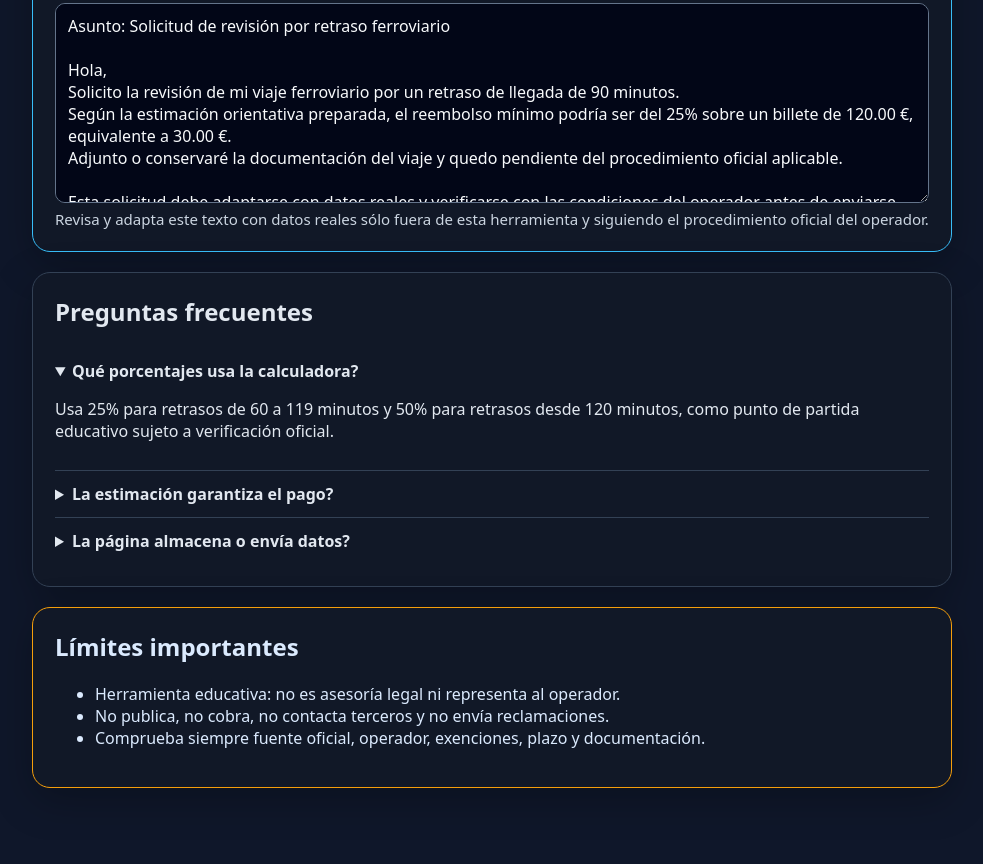
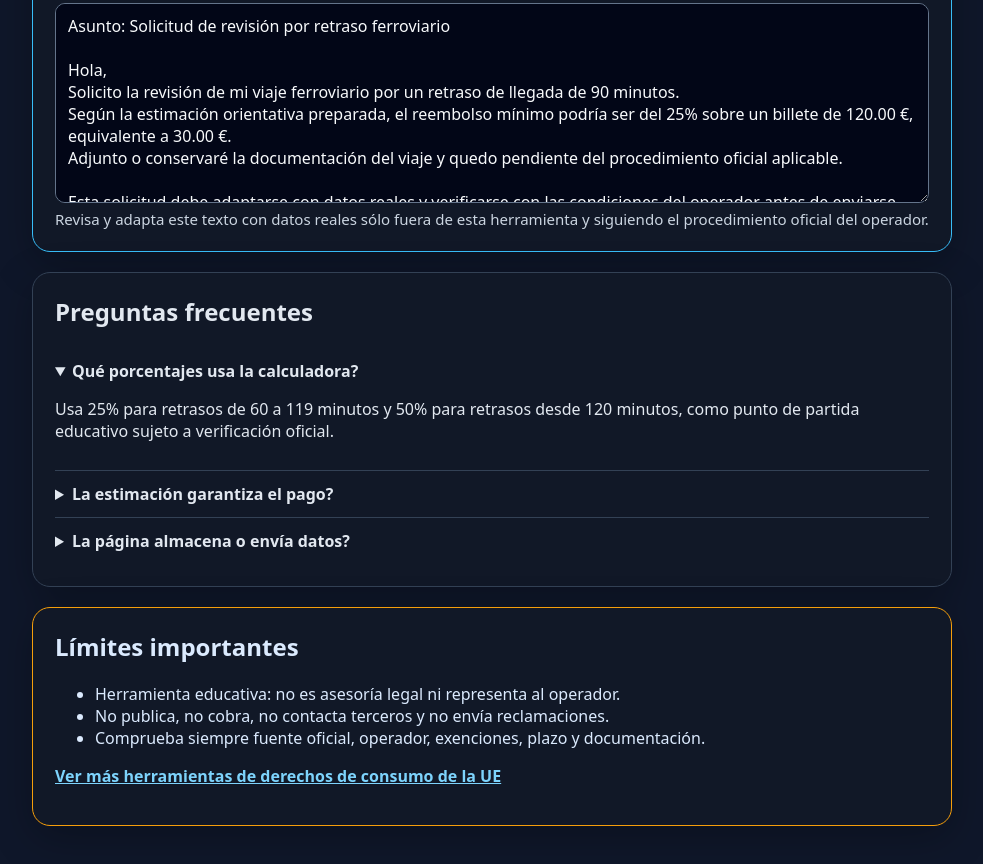
Before and after one commit to BluePeakFoundry/rail-delay-compensation, a plain HTML site: page index.html in a window 1280 px wide. Shown: the part 1034-1898 px from the top of the page, without its empty margins (148-1131 px from the left). Before the commit the page ends 1874 px from the top, so only its background shows below. Drawn offline with Linux system fonts and the light colour scheme.

Commit message:
Add tools index link

```diff
--- a/index.html
+++ b/index.html
@@ -105,6 +105,7 @@
         <li>No publica, no cobra, no contacta terceros y no envía reclamaciones.</li>
         <li>Comprueba siempre fuente oficial, operador, exenciones, plazo y documentación.</li>
       </ul>
+      <p><a class="tools-link" href="https://bluepeakfoundry.github.io/consumer-rights-tools/">Ver más herramientas de derechos de consumo de la UE</a></p>
     </section>
   </main>
   <script src="app.js"></script>
--- a/style.css
+++ b/style.css
@@ -17,6 +17,7 @@ fieldset { border: 1px solid #475569; border-radius: 14px; padding: 12px 14px; m
 .check input { margin-top: 3px; }
 button { background: #38bdf8; border: 0; border-radius: 999px; padding: 12px 20px; font-weight: 850; color: #082f49; cursor: pointer; }
 button:focus-visible, input:focus-visible, textarea:focus-visible, summary:focus-visible { outline: 3px solid #facc15; outline-offset: 3px; }
+.tools-link { color: #7dd3fc; font-weight: 800; }
 .result { border-color: #38bdf8; }
 .warning { color: #dbeafe; border-color: #f59e0b; }
 details { border-top: 1px solid #334155; padding: 12px 0; }
```
